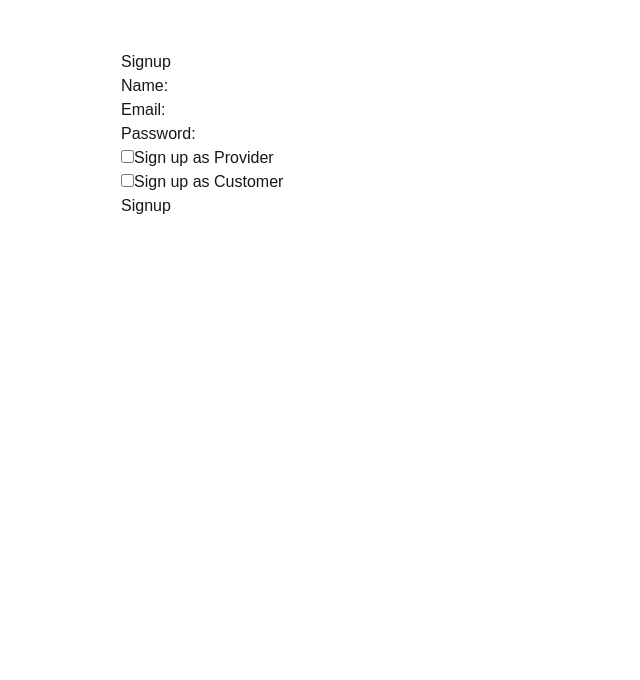
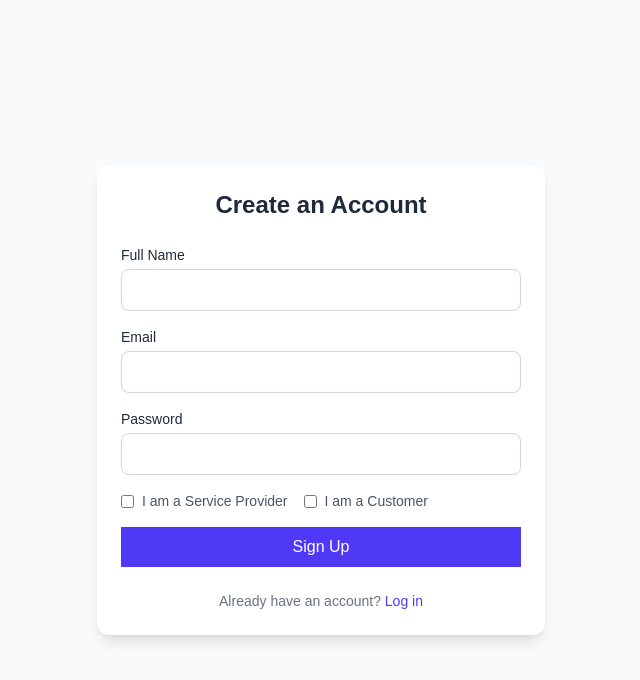
Before and after one commit to Tshergzeh/connectly, a Next.js app in the folder frontend/: page /signup in a window 1280 px wide. Shown: the top 680 px of the page, without its empty margins (319-959 px from the left). Built offline with nearby package versions, Linux system fonts and the light colour scheme; no server answers.

Commit message:
fix: redesign signup page to fit design

```diff
--- a/frontend/app/signup/page.jsx
+++ b/frontend/app/signup/page.jsx
@@ -1,7 +1,8 @@
 'use client';
 
 import { useState } from 'react';
-import axios from 'axios';
+import Input from '@/components/ui/Input';
+import Button from '@/components/ui/Button';
 import api from '@/lib/api';
 
 export default function SignupPage() {
@@ -37,58 +38,69 @@ export default function SignupPage() {
   };
 
   return (
-    <div style={{ maxWidth: '400px', margin: '50px auto' }}>
-      <h2>Signup</h2>
-      <form onSubmit={handleSubmit}>
-        <div>
-          <label>Name:</label>
-          <input type="text" name="name" value={form.name} onChange={handleChange} required />
-        </div>
-
-        <div>
-          <label>Email:</label>
-          <input type="email" name="email" value={form.email} onChange={handleChange} required />
-        </div>
-
-        <div>
-          <label>Password:</label>
-          <input
-            type="password"
-            name="password"
+    <div className='flex items-center justify-center min-h-screen bg-gray-50 px-4'>
+      <div className='w-full max-w-md bg-white rounded-xl shadow-lg p-6 space-y-6'>
+        <h2 className='text-2xl font-bold text-center text-gray-800'>
+          Create an Account
+        </h2>
+        <form onSubmit={handleSubmit} className='space-y-4'>
+          <Input
+            label='Full Name'
+            name='name'
+            value={form.name}
+            onChange={handleChange}
+          />
+          <Input
+            label='Email'
+            type='email'
+            name='email'
+            value={form.email}
+            onChange={handleChange}
+          />
+          <Input
+            label='Password'
+            type='password'
+            name='password'
             value={form.password}
             onChange={handleChange}
-            required
           />
-        </div>
 
-        <div>
-          <label>
+          <div className='flex items-center space-x-4'>
+            <label className='flex items-center space-x-2'>
               <input
                 type="checkbox"
                 name="is_provider"
                 checked={form.is_provider}
                 onChange={handleChange}
               />
-            Sign up as Provider
+              <span className='text-sm text-gray-600'>I am a Service Provider</span>
             </label>
-        </div>
-
-        <div>
-          <label>
+            <label className='flex items-center space-x-2'>
               <input
                 type="checkbox"
                 name="is_customer"
                 checked={form.is_customer}
                 onChange={handleChange}
               />
-            Sign up as Customer
+              <span className='text-sm text-gray-600'>I am a Customer</span>
             </label>
           </div>
 
-        <button type="submit">Signup</button>
+          <Button type='submit' className='w-full'>
+            Sign Up
+          </Button>
         </form>
+        {message && (
+          <p className='text-center text-sm text-gray-600'>{message}</p>
+        )}
 
-      {message && <p>{message}</p>}
+        <p className='text-center text-sm text-gray-500'>
+          Already have an account?{' '}
+          <a href="/login" className='text-indigo-600 hover:underline'>
+            Log in
+          </a>
+        </p>
+      </div>
     </div>
   );
 }
--- a/frontend/components/ui/Input.jsx
+++ b/frontend/components/ui/Input.jsx
@@ -1,10 +1,10 @@
 export default function Input({ label, type = 'text', ...props }) {
   return (
     <div className="flex flex-col space-y-1">
-      {label && <label className="text-sm font-medium">{label}</label>}
+      {label && <label className="text-sm font-medium text-gray-800">{label}</label>}
       <input
         type={type}
-        className="w-full px-3 py-2 border border-gray-300 rounded-lg focus:ring-indigo-500 outline-none"
+        className="w-full px-3 py-2 border border-gray-300 text-gray-600 rounded-lg focus:ring-indigo-500 outline-none"
         {...props}
       />
     </div>
```
Lines whose indentation alone changed are shown as unchanged.
